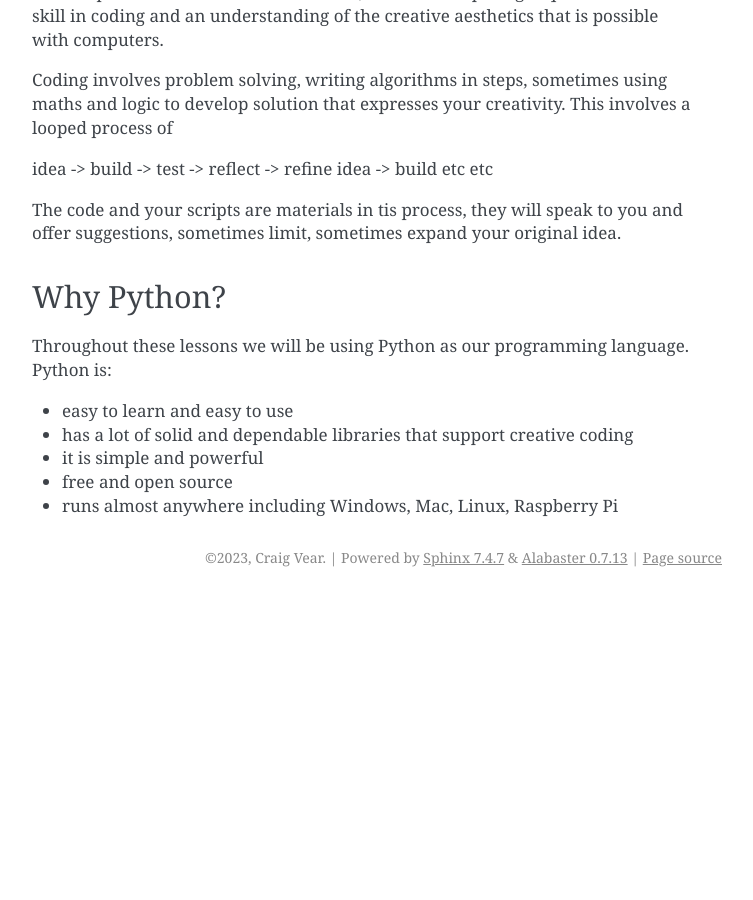
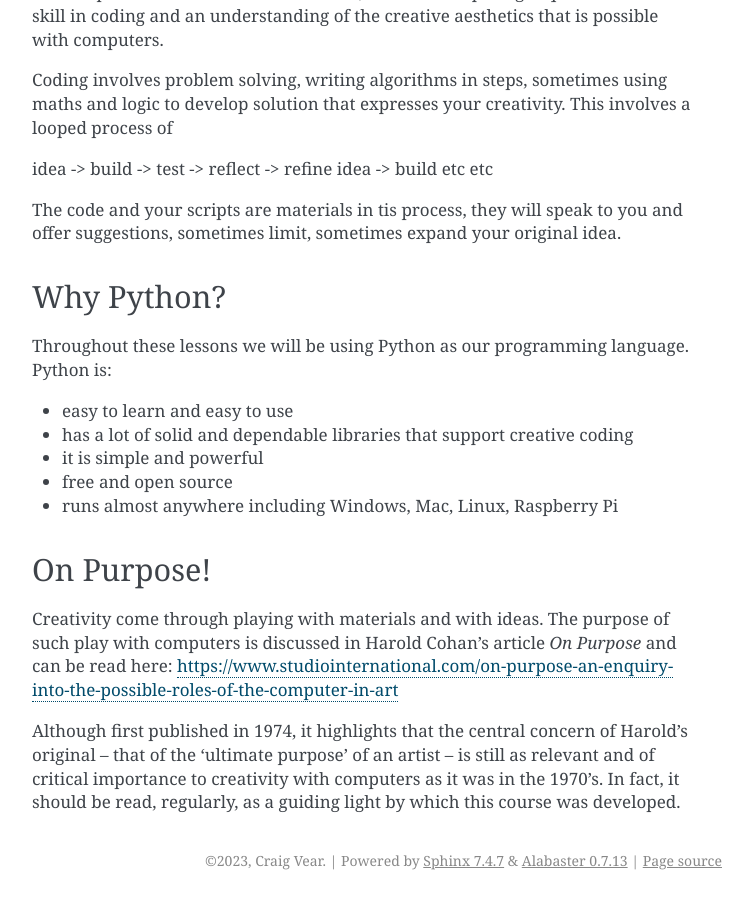
Before and after one commit to CreativeCoding/course, a Sphinx documentation site: the page built from docs/source/introduction.rst, in a window 1280 px wide and 900 px high, scrolled down 1454 px. Shown: the whole window, without its empty margins (388-1141 px from the left). Built offline with Sphinx 7.4.7, drawn with Linux system fonts in a browser that asks for light colours; before the commit the page ends 2051 px from its top, so only the background shows below that.

```diff
--- a/docs/source/introduction.rst
+++ b/docs/source/introduction.rst
@@ -73,3 +73,12 @@
 + it is simple and powerful
 + free and open source
 + runs almost anywhere including Windows, Mac, Linux, Raspberry Pi
+
+On Purpose!
+-----------
+Creativity come through playing with materials and with ideas. The purpose of such play with computers is discussed in
+Harold Cohan’s article *On Purpose* and can be read here: https://www.studiointernational.com/on-purpose-an-enquiry-into-the-possible-roles-of-the-computer-in-art
+
+Although first published in 1974, it highlights that the central concern of Harold’s original –
+that of the ‘ultimate purpose’ of an artist – is still as relevant and of critical importance to creativity with computers
+as it was in the 1970’s. In fact, it should be read, regularly, as a guiding light by which this course was developed.
```
